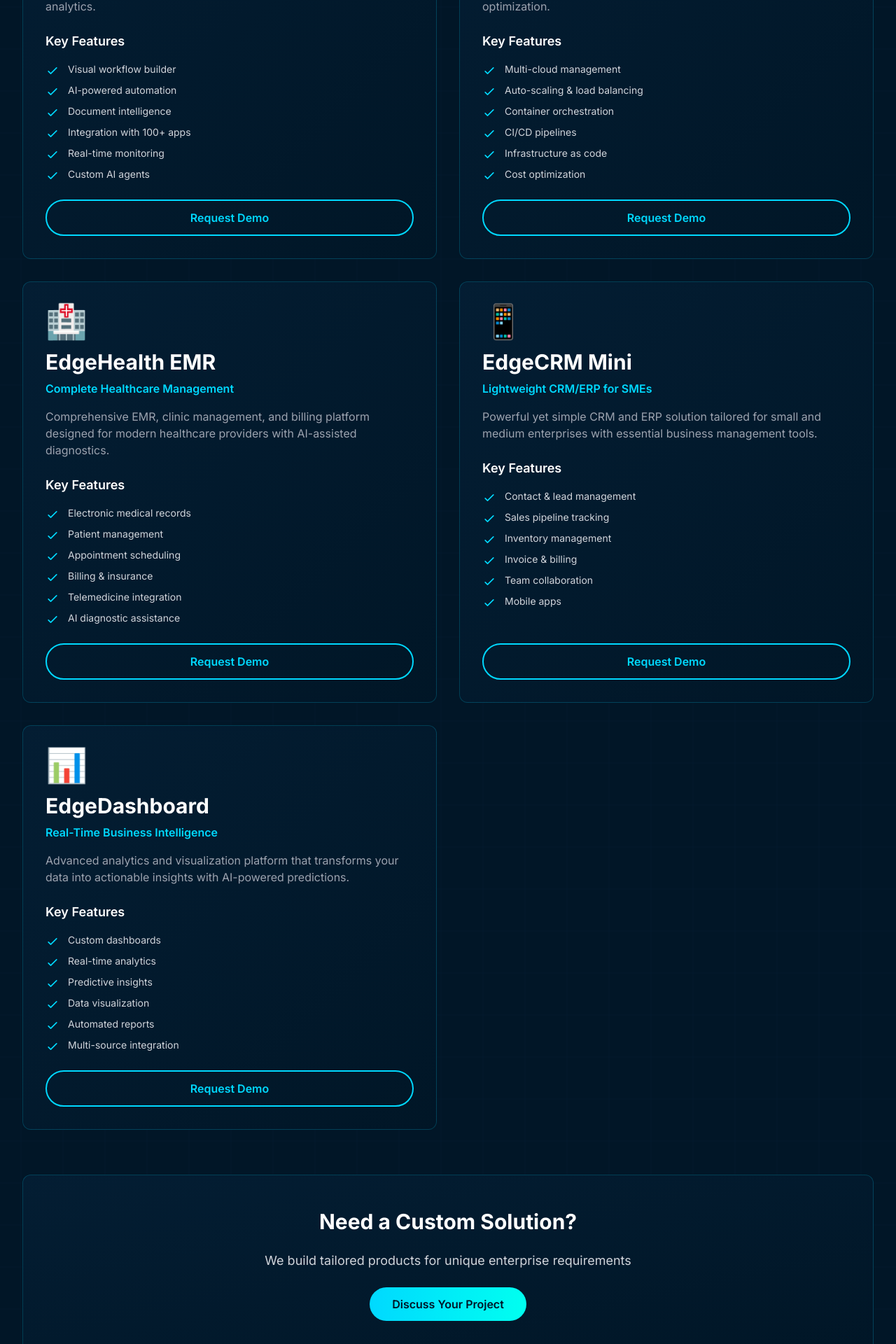
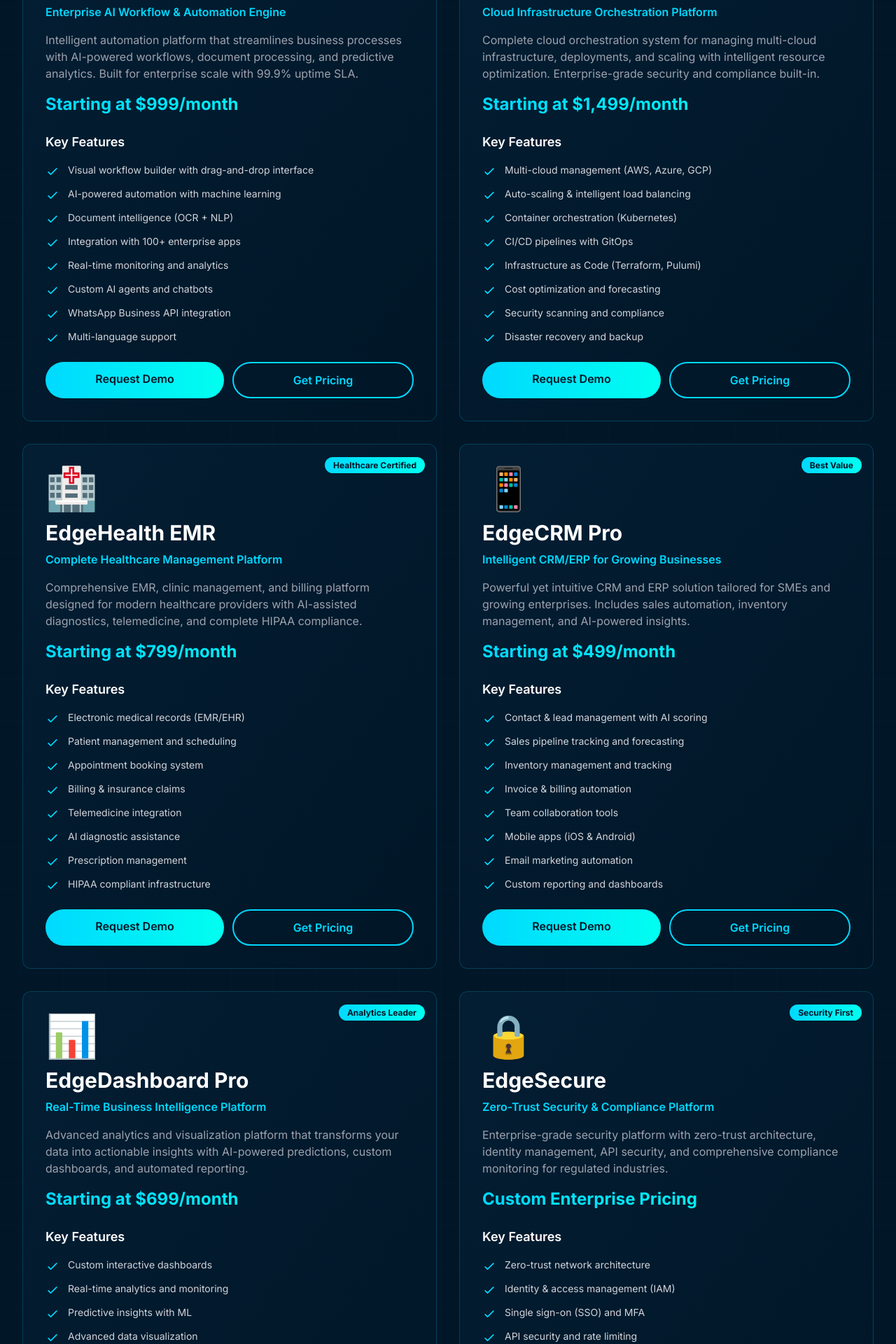
Before and after one commit to itvaibhav-jpg/edgesof-site, a Next.js app: page /products in a window 1280 px wide. Shown: the part 560-2480 px from the top of the page at 70% size. Built offline with nearby package versions, Linux system fonts and the light colour scheme.

Commit message:
Enhance products page with enterprise features and pricing

```diff
--- a/app/products/page.tsx
+++ b/app/products/page.tsx
@@ -4,92 +4,144 @@ export default function Products() {
   const products = [
     {
       name: 'EdgeFlow AI',
-      tagline: 'AI Workflow & Automation Engine',
-      description: 'Intelligent automation platform that streamlines business processes with AI-powered workflows, document processing, and predictive analytics.',
+      tagline: 'Enterprise AI Workflow & Automation Engine',
+      description: 'Intelligent automation platform that streamlines business processes with AI-powered workflows, document processing, and predictive analytics. Built for enterprise scale with 99.9% uptime SLA.',
       features: [
-        'Visual workflow builder',
-        'AI-powered automation',
-        'Document intelligence',
-        'Integration with 100+ apps',
-        'Real-time monitoring',
-        'Custom AI agents',
+        'Visual workflow builder with drag-and-drop interface',
+        'AI-powered automation with machine learning',
+        'Document intelligence (OCR + NLP)',
+        'Integration with 100+ enterprise apps',
+        'Real-time monitoring and analytics',
+        'Custom AI agents and chatbots',
+        'WhatsApp Business API integration',
+        'Multi-language support',
       ],
+      pricing: 'Starting at $999/month',
       icon: '⚡',
       color: 'cyan',
+      badge: 'Most Popular',
     },
     {
       name: 'EdgeCloud OS',
-      tagline: 'Cloud Infrastructure Orchestration',
-      description: 'Complete cloud orchestration system for managing multi-cloud infrastructure, deployments, and scaling with intelligent resource optimization.',
+      tagline: 'Cloud Infrastructure Orchestration Platform',
+      description: 'Complete cloud orchestration system for managing multi-cloud infrastructure, deployments, and scaling with intelligent resource optimization. Enterprise-grade security and compliance built-in.',
       features: [
-        'Multi-cloud management',
-        'Auto-scaling & load balancing',
-        'Container orchestration',
-        'CI/CD pipelines',
-        'Infrastructure as code',
-        'Cost optimization',
+        'Multi-cloud management (AWS, Azure, GCP)',
+        'Auto-scaling & intelligent load balancing',
+        'Container orchestration (Kubernetes)',
+        'CI/CD pipelines with GitOps',
+        'Infrastructure as Code (Terraform, Pulumi)',
+        'Cost optimization and forecasting',
+        'Security scanning and compliance',
+        'Disaster recovery and backup',
       ],
+      pricing: 'Starting at $1,499/month',
       icon: '☁️',
       color: 'blue',
+      badge: 'Enterprise Choice',
     },
     {
       name: 'EdgeHealth EMR',
-      tagline: 'Complete Healthcare Management',
-      description: 'Comprehensive EMR, clinic management, and billing platform designed for modern healthcare providers with AI-assisted diagnostics.',
+      tagline: 'Complete Healthcare Management Platform',
+      description: 'Comprehensive EMR, clinic management, and billing platform designed for modern healthcare providers with AI-assisted diagnostics, telemedicine, and complete HIPAA compliance.',
       features: [
-        'Electronic medical records',
-        'Patient management',
-        'Appointment scheduling',
-        'Billing & insurance',
+        'Electronic medical records (EMR/EHR)',
+        'Patient management and scheduling',
+        'Appointment booking system',
+        'Billing & insurance claims',
         'Telemedicine integration',
         'AI diagnostic assistance',
+        'Prescription management',
+        'HIPAA compliant infrastructure',
       ],
+      pricing: 'Starting at $799/month',
       icon: '🏥',
       color: 'green',
+      badge: 'Healthcare Certified',
     },
     {
-      name: 'EdgeCRM Mini',
-      tagline: 'Lightweight CRM/ERP for SMEs',
-      description: 'Powerful yet simple CRM and ERP solution tailored for small and medium enterprises with essential business management tools.',
+      name: 'EdgeCRM Pro',
+      tagline: 'Intelligent CRM/ERP for Growing Businesses',
+      description: 'Powerful yet intuitive CRM and ERP solution tailored for SMEs and growing enterprises. Includes sales automation, inventory management, and AI-powered insights.',
       features: [
-        'Contact & lead management',
-        'Sales pipeline tracking',
-        'Inventory management',
-        'Invoice & billing',
-        'Team collaboration',
-        'Mobile apps',
+        'Contact & lead management with AI scoring',
+        'Sales pipeline tracking and forecasting',
+        'Inventory management and tracking',
+        'Invoice & billing automation',
+        'Team collaboration tools',
+        'Mobile apps (iOS & Android)',
+        'Email marketing automation',
+        'Custom reporting and dashboards',
       ],
+      pricing: 'Starting at $499/month',
       icon: '📱',
       color: 'purple',
+      badge: 'Best Value',
     },
     {
-      name: 'EdgeDashboard',
-      tagline: 'Real-Time Business Intelligence',
-      description: 'Advanced analytics and visualization platform that transforms your data into actionable insights with AI-powered predictions.',
+      name: 'EdgeDashboard Pro',
+      tagline: 'Real-Time Business Intelligence Platform',
+      description: 'Advanced analytics and visualization platform that transforms your data into actionable insights with AI-powered predictions, custom dashboards, and automated reporting.',
       features: [
-        'Custom dashboards',
-        'Real-time analytics',
-        'Predictive insights',
-        'Data visualization',
-        'Automated reports',
-        'Multi-source integration',
+        'Custom interactive dashboards',
+        'Real-time analytics and monitoring',
+        'Predictive insights with ML',
+        'Advanced data visualization',
+        'Automated report generation',
+        'Multi-source data integration',
+        'Alerts and notifications',
+        'White-label options available',
       ],
+      pricing: 'Starting at $699/month',
       icon: '📊',
       color: 'pink',
+      badge: 'Analytics Leader',
     },
+    {
+      name: 'EdgeSecure',
+      tagline: 'Zero-Trust Security & Compliance Platform',
+      description: 'Enterprise-grade security platform with zero-trust architecture, identity management, API security, and comprehensive compliance monitoring for regulated industries.',
+      features: [
+        'Zero-trust network architecture',
+        'Identity & access management (IAM)',
+        'Single sign-on (SSO) and MFA',
+        'API security and rate limiting',
+        'Compliance monitoring (SOC 2, GDPR, HIPAA)',
+        'Threat detection and response',
+        'Security audit logs',
+        'Penetration testing tools',
+      ],
+      pricing: 'Custom Enterprise Pricing',
+      icon: '🔒',
+      color: 'red',
+      badge: 'Security First',
+    },
+  ];
+
+  const addons = [
+    { name: 'Dedicated Support', price: '$299/month', icon: '🎧' },
+    { name: 'Custom Integrations', price: '$499/month', icon: '🔌' },
+    { name: 'Advanced Analytics', price: '$399/month', icon: '📈' },
+    { name: 'White Label', price: '$799/month', icon: '🏷️' },
   ];
 
   return (
     <div className="min-h-screen py-20 px-4 sm:px-6 lg:px-8">
       <div className="max-w-7xl mx-auto">
         {/* Header */}
-        <div className="text-center mb-16 space-y-4">
+        <div className="text-center mb-16 space-y-6">
+          <div className="inline-block">
+            <span className="px-4 py-2 bg-cyan-glow/10 border border-cyan-glow/30 rounded-full text-cyan-glow text-sm font-semibold">
+              🚀 Enterprise-Grade Products
+            </span>
+          </div>
           <h1 className="text-5xl sm:text-6xl font-bold">
             <span className="text-white">Our </span>
             <span className="text-gradient">Products</span>
           </h1>
           <p className="text-xl text-gray-300 max-w-3xl mx-auto">
-            Enterprise-grade products built with cutting-edge AI and cloud technology
+            Production-ready platforms built with cutting-edge AI and cloud technology.
+            Trusted by 50+ enterprises worldwide.
           </p>
         </div>
 
@@ -98,32 +150,44 @@ export default function Products() {
           {products.map((product, index) => (
             <div
               key={index}
-              className="cyber-card p-8 hover:glow-border transition-all duration-300 flex flex-col"
+              className="cyber-card p-8 hover:glow-border transition-all duration-300 flex flex-col relative"
             >
+              {/* Badge */}
+              {product.badge && (
+                <div className="absolute top-4 right-4">
+                  <span className="px-3 py-1 bg-gradient-to-r from-cyan-glow to-aqua-bright text-navy-dark text-xs font-bold rounded-full">
+                    {product.badge}
+                  </span>
+                </div>
+              )}
+
               {/* Product Header */}
               <div className="mb-6">
-                <div className="text-5xl mb-4">{product.icon}</div>
+                <div className="text-6xl mb-4">{product.icon}</div>
                 <h2 className="text-3xl font-bold text-white mb-2">
                   {product.name}
                 </h2>
                 <p className="text-cyan-glow font-semibold mb-4">
                   {product.tagline}
                 </p>
-                <p className="text-gray-400">
+                <p className="text-gray-400 mb-4">
                   {product.description}
                 </p>
+                <div className="text-2xl font-bold text-gradient">
+                  {product.pricing}
+                </div>
               </div>
 
               {/* Features */}
-              <div className="flex-grow">
+              <div className="flex-grow mb-6">
                 <h3 className="text-lg font-semibold text-white mb-4">
                   Key Features
                 </h3>
-                <ul className="space-y-2">
+                <ul className="space-y-3">
                   {product.features.map((feature, idx) => (
                     <li
                       key={idx}
-                      className="flex items-start space-x-3 text-gray-300 text-sm"
+                      className="flex items-start gap-3 text-gray-300 text-sm"
                     >
                       <svg
                         className="w-5 h-5 text-cyan-glow flex-shrink-0 mt-0.5"
@@ -144,30 +208,83 @@ export default function Products() {
                 </ul>
               </div>
 
-              {/* CTA */}
-              <div className="mt-6">
+              {/* CTAs */}
+              <div className="flex flex-col sm:flex-row gap-3">
                 <a
                   href="/contact"
-                  className="btn-secondary w-full text-center block"
+                  className="btn-primary text-center flex-1"
                 >
                   Request Demo
+                </a>
+                <a
+                  href="/contact"
+                  className="btn-secondary text-center flex-1"
+                >
+                  Get Pricing
                 </a>
               </div>
             </div>
           ))}
         </div>
 
-        {/* Bottom CTA */}
-        <div className="text-center space-y-6 cyber-card p-12">
-          <h2 className="text-3xl font-bold text-white">
-            Need a Custom Solution?
+        {/* Add-ons Section */}
+        <div className="cyber-card p-8 mb-16">
+          <h2 className="text-3xl font-bold text-white mb-6 text-center">
+            Premium Add-ons
           </h2>
-          <p className="text-gray-300 text-lg">
-            We build tailored products for unique enterprise requirements
+          <div className="grid grid-cols-1 md:grid-cols-2 lg:grid-cols-4 gap-6">
+            {addons.map((addon, index) => (
+              <div
+                key={index}
+                className="bg-navy-dark/50 border border-cyan-glow/10 rounded-lg p-6 text-center hover:border-cyan-glow/30 transition-all"
+              >
+                <div className="text-4xl mb-3">{addon.icon}</div>
+                <h3 className="text-lg font-semibold text-white mb-2">
+                  {addon.name}
+                </h3>
+                <div className="text-cyan-glow font-bold">{addon.price}</div>
+              </div>
+            ))}
+          </div>
+        </div>
+
+        {/* Enterprise Section */}
+        <div className="text-center space-y-6 cyber-card p-12 bg-gradient-to-r from-cyan-glow/5 to-aqua-bright/5">
+          <h2 className="text-4xl font-bold text-white">
+            Need a Custom Enterprise Solution?
+          </h2>
+          <p className="text-gray-300 text-lg max-w-2xl mx-auto">
+            We build tailored products for unique enterprise requirements with dedicated support,
+            custom SLAs, and white-label options.
           </p>
-          <a href="/contact" className="btn-primary inline-block">
-            Discuss Your Project
-          </a>
+          <div className="flex flex-col sm:flex-row gap-4 justify-center pt-4">
+            <a href="/contact" className="btn-primary">
+              Discuss Your Project
+            </a>
+            <a href="/solutions" className="btn-secondary">
+              View All Solutions
+            </a>
+          </div>
+        </div>
+
+        {/* Trust Indicators */}
+        <div className="mt-16 grid grid-cols-2 md:grid-cols-4 gap-6">
+          <div className="text-center cyber-card p-6">
+            <div className="text-3xl font-bold text-gradient mb-2">99.9%</div>
+            <div className="text-sm text-gray-400">Uptime SLA</div>
+          </div>
+          <div className="text-center cyber-card p-6">
+            <div className="text-3xl font-bold text-gradient mb-2">24/7</div>
+            <div className="text-sm text-gray-400">Support Available</div>
+          </div>
+          <div className="text-center cyber-card p-6">
+            <div className="text-3xl font-bold text-gradient mb-2">SOC 2</div>
+            <div className="text-sm text-gray-400">Certified</div>
+          </div>
+          <div className="text-center cyber-card p-6">
+            <div className="text-3xl font-bold text-gradient mb-2">50+</div>
+            <div className="text-sm text-gray-400">Enterprise Clients</div>
+          </div>
         </div>
       </div>
     </div>
```
